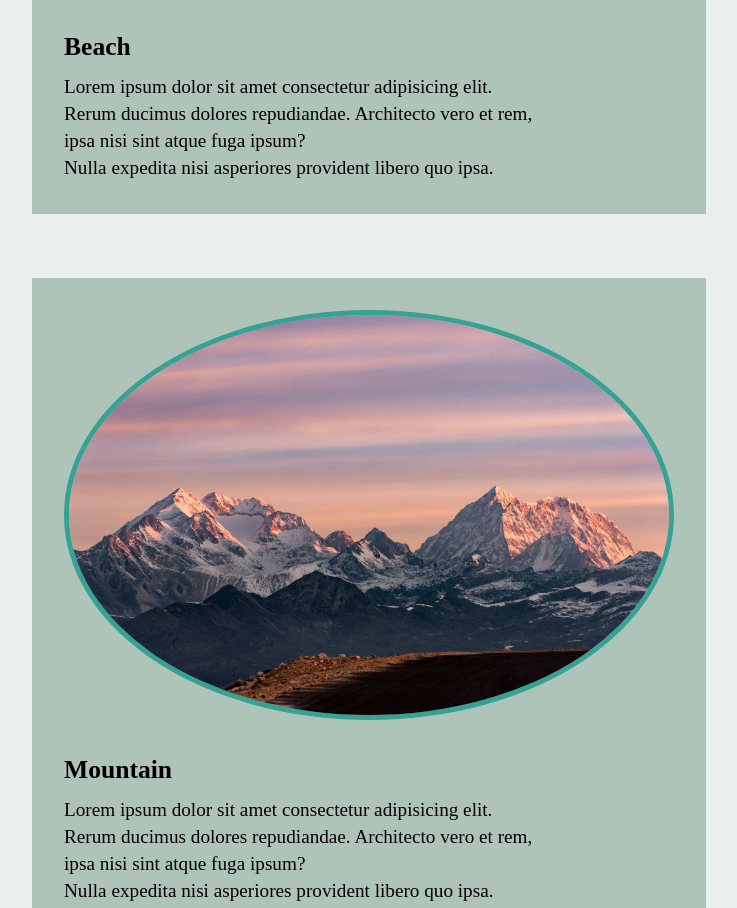
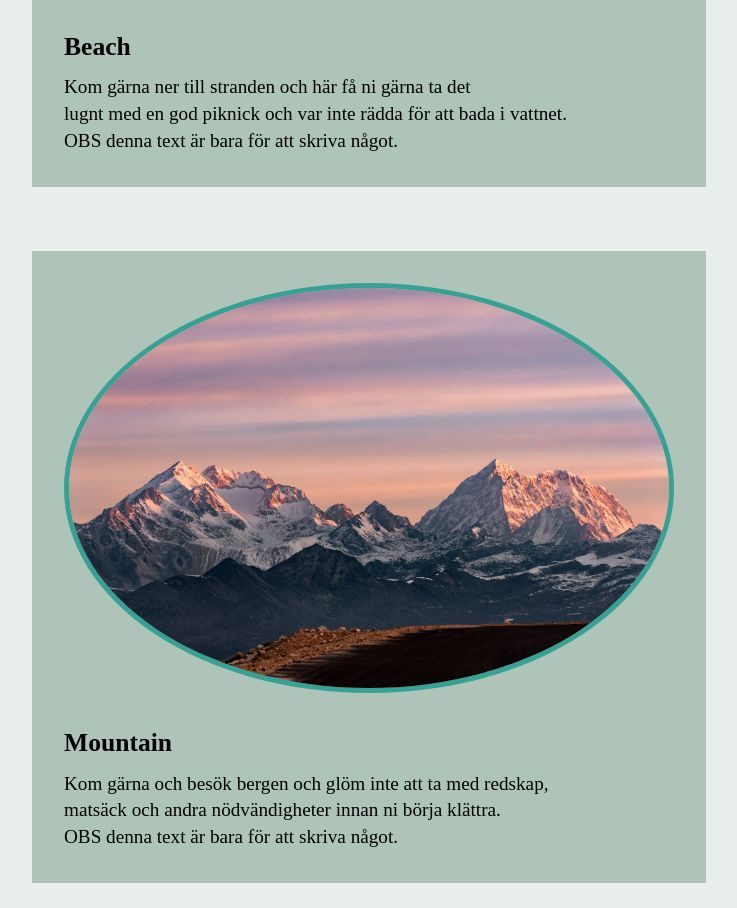
Before and after one commit to Niklas-Smith/moment4-animation, a website built with Parcel: page src/index.html in a window 1280 px wide. Shown: the part 621-1529 px from the top of the page, without its empty margins (271-1008 px from the left). Built offline with nearby package versions, Linux system fonts and the light colour scheme.

Commit message:
Change text

```diff
--- a/src/index.html
+++ b/src/index.html
@@ -48,7 +48,7 @@
 <section class = "index-box2">
 <img src="images/beach.jpg" alt="picture of a beach" class="beach">
 <h2>Beach</h2>
-<p> Lorem ipsum dolor sit amet consectetur adipisicing elit. <br>  Rerum ducimus dolores repudiandae. Architecto vero et rem, <br>ipsa nisi sint atque fuga ipsum? <br>Nulla expedita nisi asperiores provident libero quo ipsa.</p>
+<p> Kom gärna ner till stranden och här få ni gärna ta det <br> lugnt med en god piknick och var inte rädda för att bada i vattnet.<br> OBS denna text är bara för att skriva något.</p>
 </section>
 
   <!-- section with picture,h2  tag and p tag
@@ -59,7 +59,7 @@
 <section class = "index-box3">
     <img src="images/mountain.jpg" alt="picture of a mountain"  class="mountain">
     <h2>Mountain</h2>
-    <p> Lorem ipsum dolor sit amet consectetur adipisicing elit. <br>  Rerum ducimus dolores repudiandae. Architecto vero et rem, <br>ipsa nisi sint atque fuga ipsum? <br>Nulla expedita nisi asperiores provident libero quo ipsa.</p>
+   <p> Kom gärna och besök bergen och glöm inte att ta med redskap,<br> matsäck och andra nödvändigheter innan ni börja klättra.<br> OBS denna text är bara för att skriva något.</p>
     </section>
 <!-- section with picture,h2  tag and p tag
   picture is take from
```
